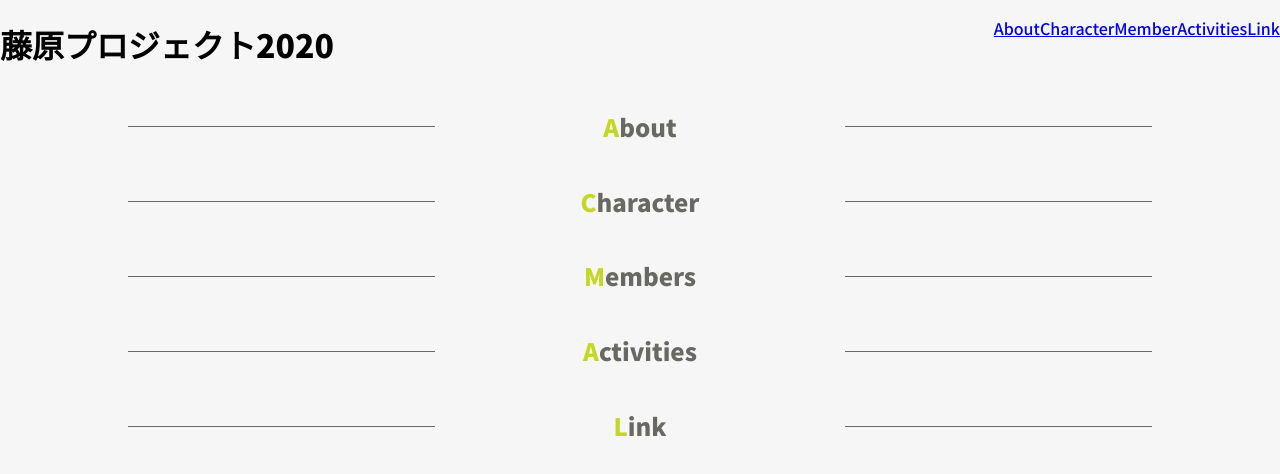
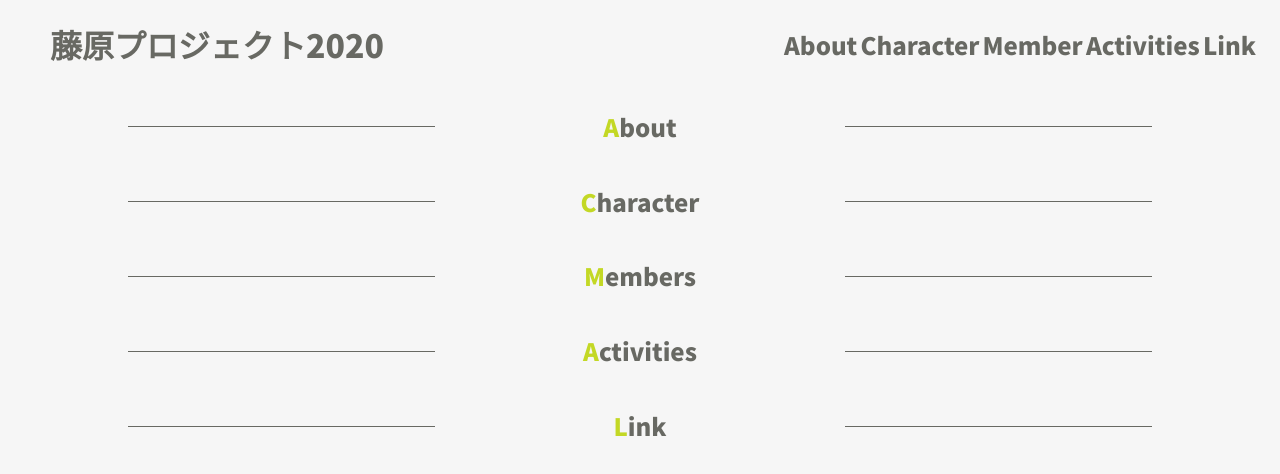
Before and after one commit to habakigumi/univ-web, a Vue app: page / in a window 1280 px wide. Shown: the top 474 px of the page. Built offline with nearby package versions, Linux system fonts and the light colour scheme.

Commit message:
nav layout

```diff
--- a/src/components/Header.vue
+++ b/src/components/Header.vue
@@ -1,15 +1,15 @@
 <template>
   <header>
-    <div class="project-name">
+    <div class="project-name text_sub">
       <h1>藤原プロジェクト2020</h1>
     </div>
     <nav class="menu">
       <ul>
-        <li><a href="#">About</a></li>
-        <li><a href="#">Character</a></li>
-        <li><a href="#">Member</a></li>
-        <li><a href="#">Activities</a></li>
-        <li><a href="#">Link</a></li>
+        <li><a href="#" class="text_sub">About</a></li>
+        <li><a href="#" class="text_sub">Character</a></li>
+        <li><a href="#" class="text_sub">Member</a></li>
+        <li><a href="#" class="text_sub">Activities</a></li>
+        <li><a href="#" class="text_sub">Link</a></li>
       </ul>
     </nav>
   </header>
@@ -21,15 +21,34 @@ export default {
 }
 </script>
 
-<style scoped>
-  header {
-    width: 100%;
+<style scoped lang="scss">
+@import "../stylesheets/variables";
+
+header {
+  width: 100%;
+  display: flex;
+  justify-content: space-between;
+  align-items: center;
+}
+
+nav.menu  {
+  font-size: 24px;
+  font-weight: bold;
+  width: 40%;
+  margin-right: 24px;
+  ul {
     display: flex;
     justify-content: space-between;
+    list-style: none;
+    li {
+      a {
+        text-decoration: none;
+      }
+    }
   }
+}
 
-  nav.menu ul {
-    display: flex;
-    list-style: none;
-  }
+h1 {
+  margin-left: 50px;
+}
 </style>
```
